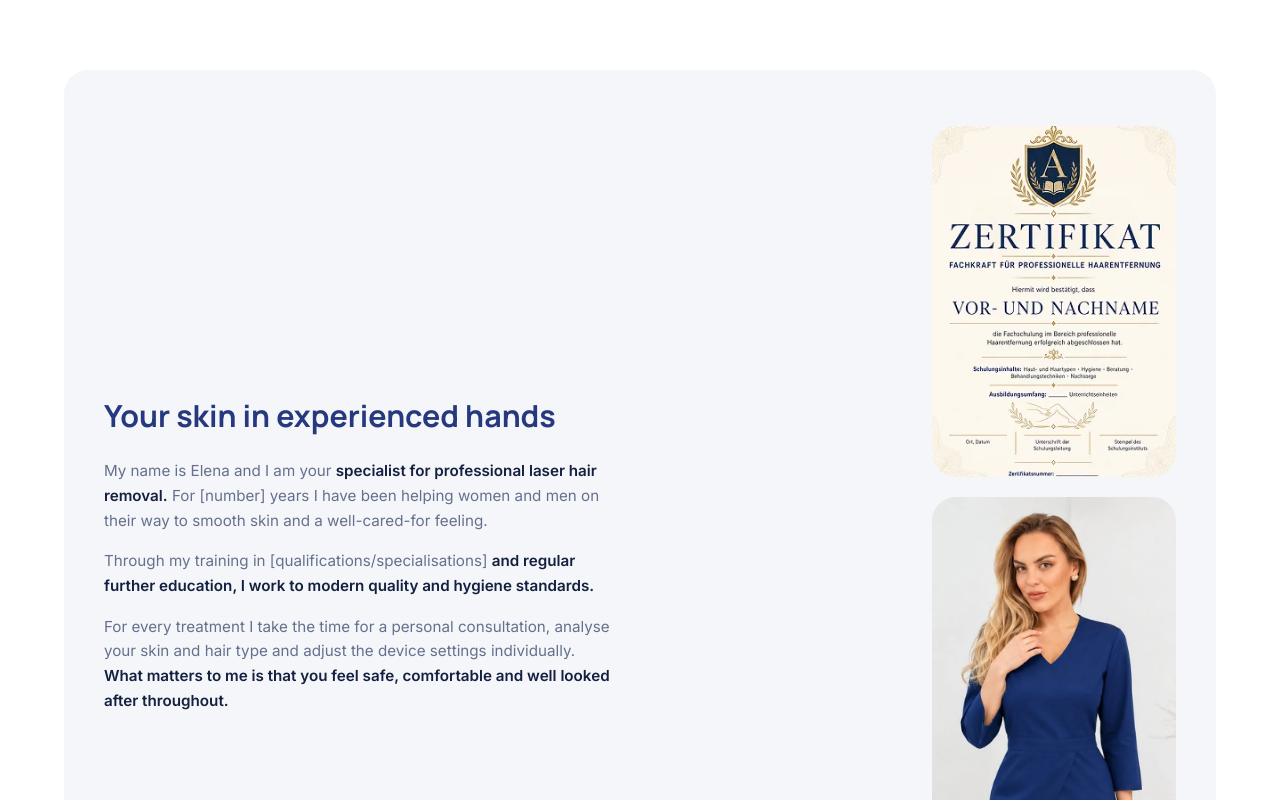
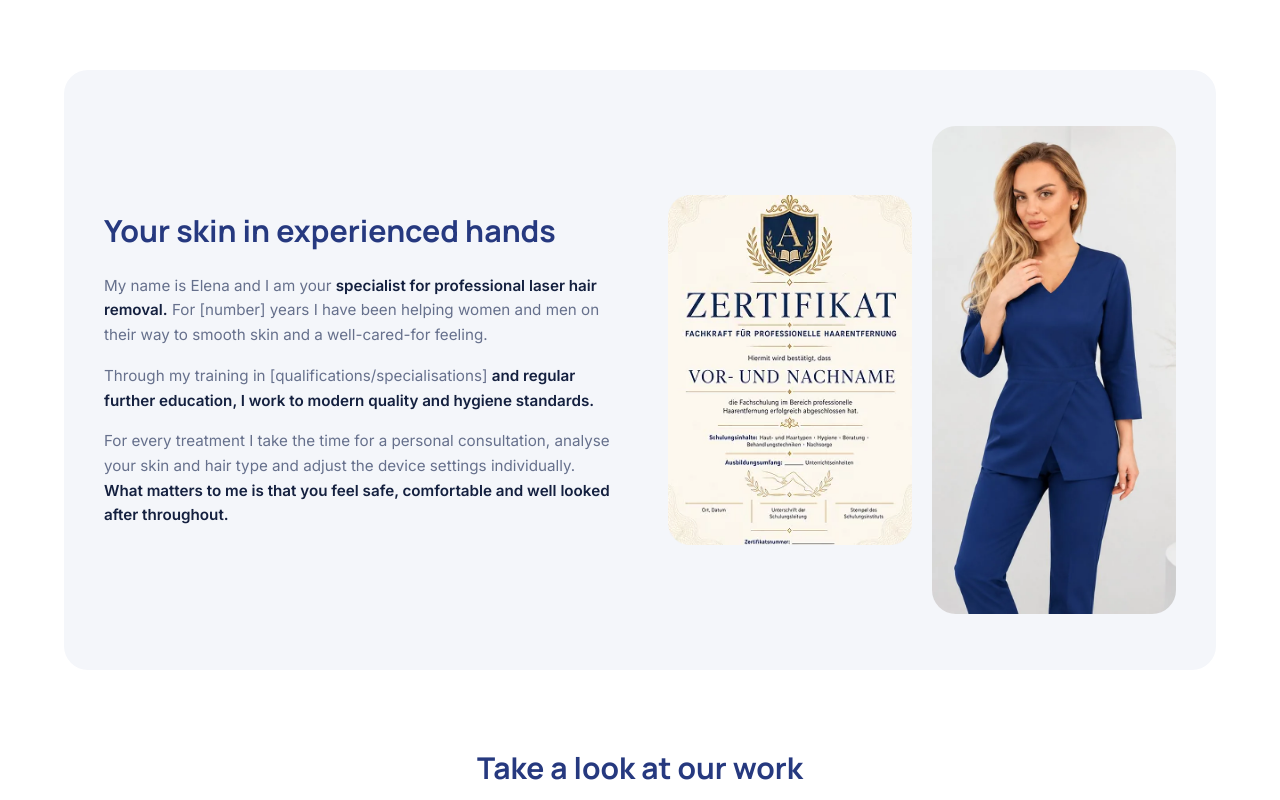
Before and after one commit to MikeGolden/elcorix, a React (Vite) app in the folder client/: page / in a window 1280 px wide. Shown: the part 1580-2380 px from the top of the page. Built offline with nearby package versions, Linux system fonts and the light colour scheme; no server answers.

Commit message:
Fixed allignment for certifixate pic

```diff
--- a/client/src/index.css
+++ b/client/src/index.css
@@ -80,6 +80,13 @@
   /* Anchor navigation must clear the sticky header. */
   :where(section[id], div[id]) {
     scroll-margin-top: 6rem;
+  }
+
+  /* <picture> is display:contents, so its children are laid out by the
+     surrounding grid/flex container. <source> defaults to display:block and
+     would claim a cell of its own, pushing the image out of place. */
+  picture > source {
+    display: none;
   }
 
   ::selection {
```
